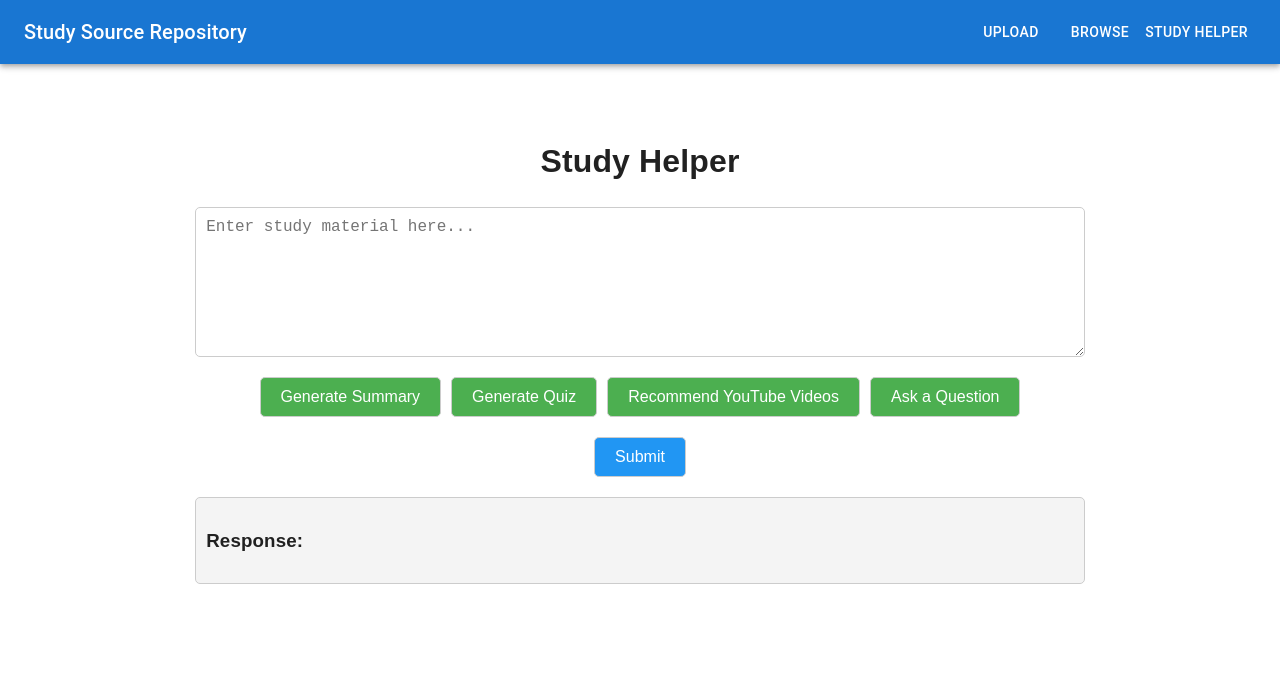
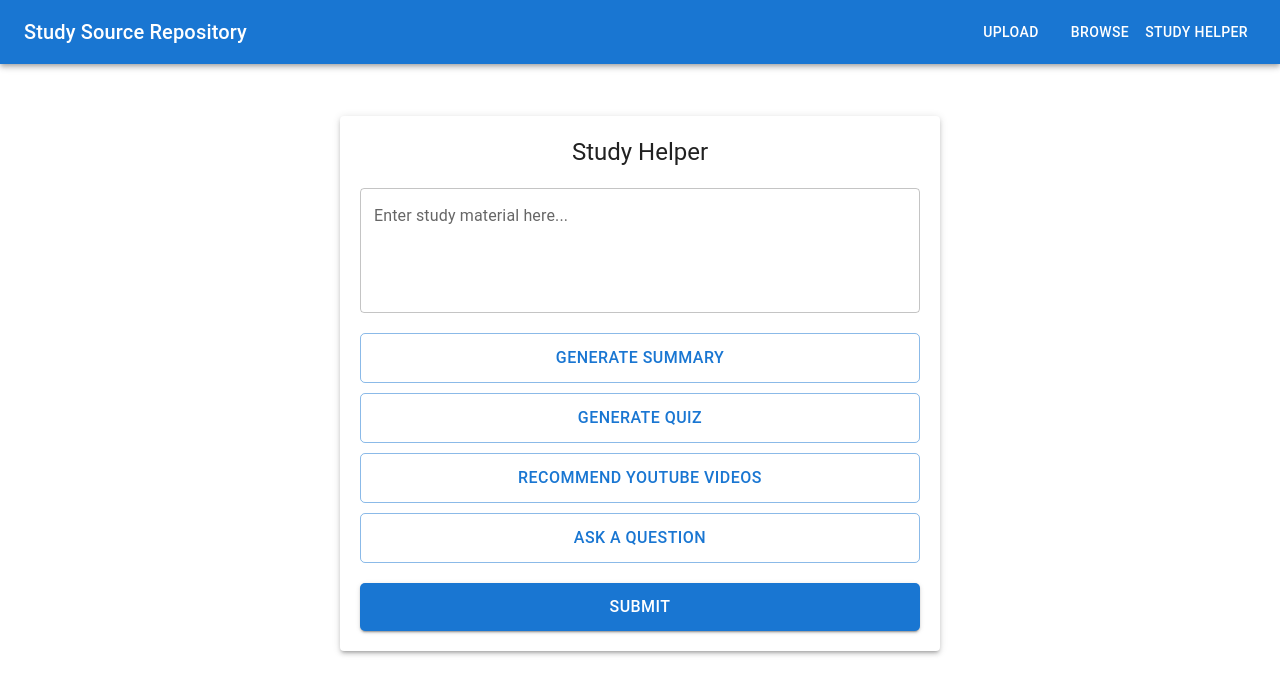
Before and after one commit to aniketlavasare/hacklahoma25project, a React (Create React App) app in the folder frontend/: page /study-plan in a window 1280 px wide. Shown: the top 694 px of the page. Built offline with nearby package versions, Linux system fonts and the light colour scheme.

Commit message:
study helper rework

```diff
--- a/frontend/src/StudyHelper.js
+++ b/frontend/src/StudyHelper.js
@@ -1,5 +1,6 @@
 import React, { useState } from "react";
 import axios from "axios";
+import { Button, TextField, Box, Typography, CircularProgress, Paper } from "@mui/material";
 
 const StudyHelper = () => {
   const [action, setAction] = useState(""); // To store the selected action
@@ -41,115 +42,136 @@ const StudyHelper = () => {
   };
 
   return (
-    <div style={styles.container}>
-      <h1>Study Helper</h1>
-      <textarea
-        style={styles.textArea}
-        placeholder="Enter study material here..."
+    <Box sx={styles.container}>
+      <Paper sx={styles.paper}>
+        <Typography variant="h5" sx={styles.title}>
+          Study Helper
+        </Typography>
+
+        <TextField
+          label="Enter study material here..."
+          multiline
+          rows={4}
+          fullWidth
           value={studySource}
           onChange={(e) => setStudySource(e.target.value)}
-      ></textarea>
+          sx={styles.textArea}
+        />
 
-      <div style={styles.buttonsContainer}>
-        <button onClick={() => handleActionClick("summary")} style={styles.button}>
+        <Box sx={styles.buttonGroup}>
+          <Button
+            variant={action === "summary" ? "contained" : "outlined"}
+            onClick={() => handleActionClick("summary")}
+            sx={styles.button}
+          >
             Generate Summary
-        </button>
-        <button onClick={() => handleActionClick("quiz")} style={styles.button}>
+          </Button>
+          <Button
+            variant={action === "quiz" ? "contained" : "outlined"}
+            onClick={() => handleActionClick("quiz")}
+            sx={styles.button}
+          >
             Generate Quiz
-        </button>
-        <button onClick={() => handleActionClick("youtube")} style={styles.button}>
+          </Button>
+          <Button
+            variant={action === "youtube" ? "contained" : "outlined"}
+            onClick={() => handleActionClick("youtube")}
+            sx={styles.button}
+          >
             Recommend YouTube Videos
-        </button>
-        <button onClick={() => handleActionClick("ask")} style={styles.button}>
+          </Button>
+          <Button
+            variant={action === "ask" ? "contained" : "outlined"}
+            onClick={() => handleActionClick("ask")}
+            sx={styles.button}
+          >
             Ask a Question
-        </button>
-      </div>
+          </Button>
+        </Box>
 
         {action === "ask" && (
-        <div style={styles.inputContainer}>
-          <input
-            style={styles.inputBox}
-            type="text"
-            placeholder="Ask your question here..."
+          <TextField
+            label="Ask your question here..."
+            fullWidth
             value={userQuestion}
             onChange={(e) => setUserQuestion(e.target.value)}
+            sx={styles.inputBox}
           />
-        </div>
         )}
 
-      <button onClick={handleRequest} style={styles.submitButton} disabled={loading}>
-        {loading ? "Processing..." : "Submit"}
-      </button>
+        <Button
+          variant="contained"
+          onClick={handleRequest}
+          sx={styles.submitButton}
+          disabled={loading}
+        >
+          {loading ? <CircularProgress size={24} color="inherit" /> : "Submit"}
+        </Button>
 
-      <div style={styles.responseContainer}>
-        <h3>Response:</h3>
-        <div style={styles.response}>{response}</div>
-      </div>
-    </div>
+        {response && (
+          <Box sx={styles.responseContainer}>
+            <Typography variant="h6">Response:</Typography>
+            <Typography sx={styles.response}>{response}</Typography>
+          </Box>
+        )}
+      </Paper>
+    </Box>
   );
 };
 
 const styles = {
   container: {
     display: "flex",
-    flexDirection: "column",
-    alignItems: "center",
+    justifyContent: "center",
     padding: "20px",
     fontFamily: "Arial, sans-serif",
   },
+  paper: {
+    padding: "20px",
+    width: "100%",
+    maxWidth: "600px",
+    boxShadow: 3,
+  },
+  title: {
+    textAlign: "center",
+    marginBottom: "20px",
+  },
   textArea: {
-    width: "80%",
-    height: "150px",
     marginBottom: "20px",
-    padding: "10px",
     fontSize: "16px",
-    borderRadius: "5px",
-    border: "1px solid #ccc",
   },
-  buttonsContainer: {
+  buttonGroup: {
     display: "flex",
+    flexDirection: "column",
     gap: "10px",
     marginBottom: "20px",
   },
   button: {
-    padding: "10px 20px",
     fontSize: "16px",
-    cursor: "pointer",
+    padding: "10px",
+    width: "100%",
     borderRadius: "5px",
-    border: "1px solid #ccc",
-    backgroundColor: "#4CAF50",
-    color: "white",
-  },
-  inputContainer: {
-    marginBottom: "20px",
   },
   inputBox: {
-    padding: "10px",
+    marginBottom: "20px",
     fontSize: "16px",
-    width: "300px",
-    borderRadius: "5px",
-    border: "1px solid #ccc",
   },
   submitButton: {
+    fontSize: "16px",
     padding: "10px 20px",
-    fontSize: "16px",
-    cursor: "pointer",
+    width: "100%",
     borderRadius: "5px",
-    border: "1px solid #ccc",
-    backgroundColor: "#2196F3",
-    color: "white",
   },
   responseContainer: {
     marginTop: "20px",
-    width: "80%",
     padding: "10px",
     backgroundColor: "#f4f4f4",
     borderRadius: "5px",
-    border: "1px solid #ccc",
   },
   response: {
     whiteSpace: "pre-wrap",
     fontSize: "16px",
+    wordWrap: "break-word",
   },
 };
 
```
Lines whose indentation alone changed are shown as unchanged.
